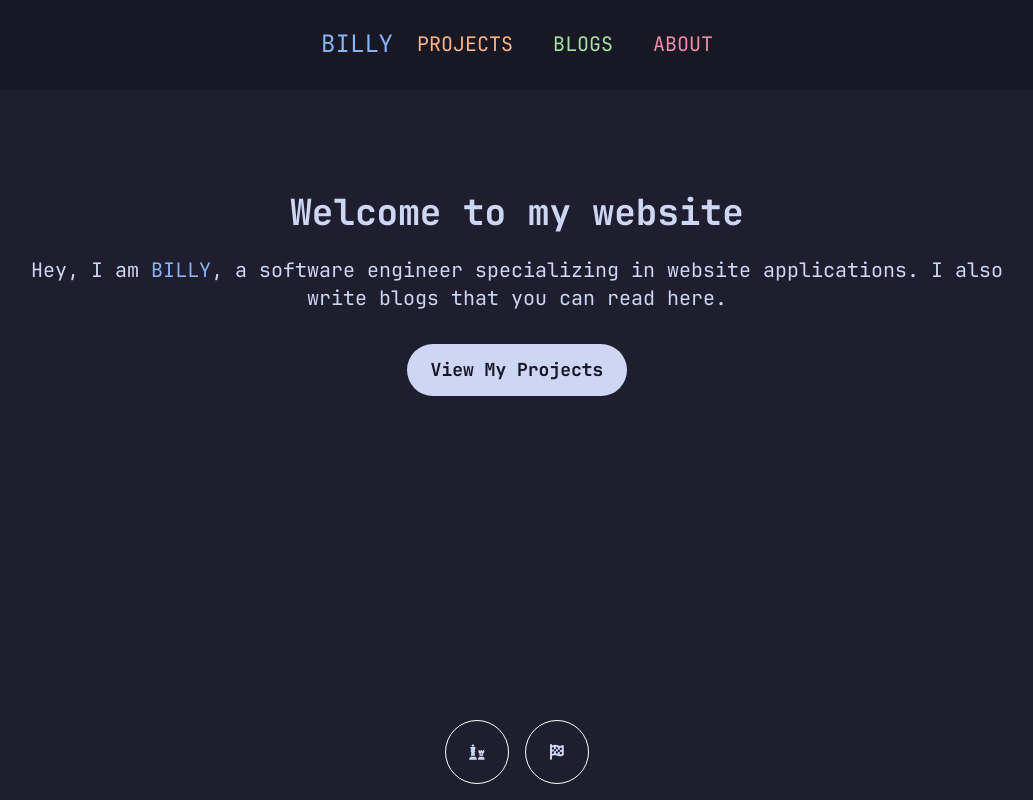
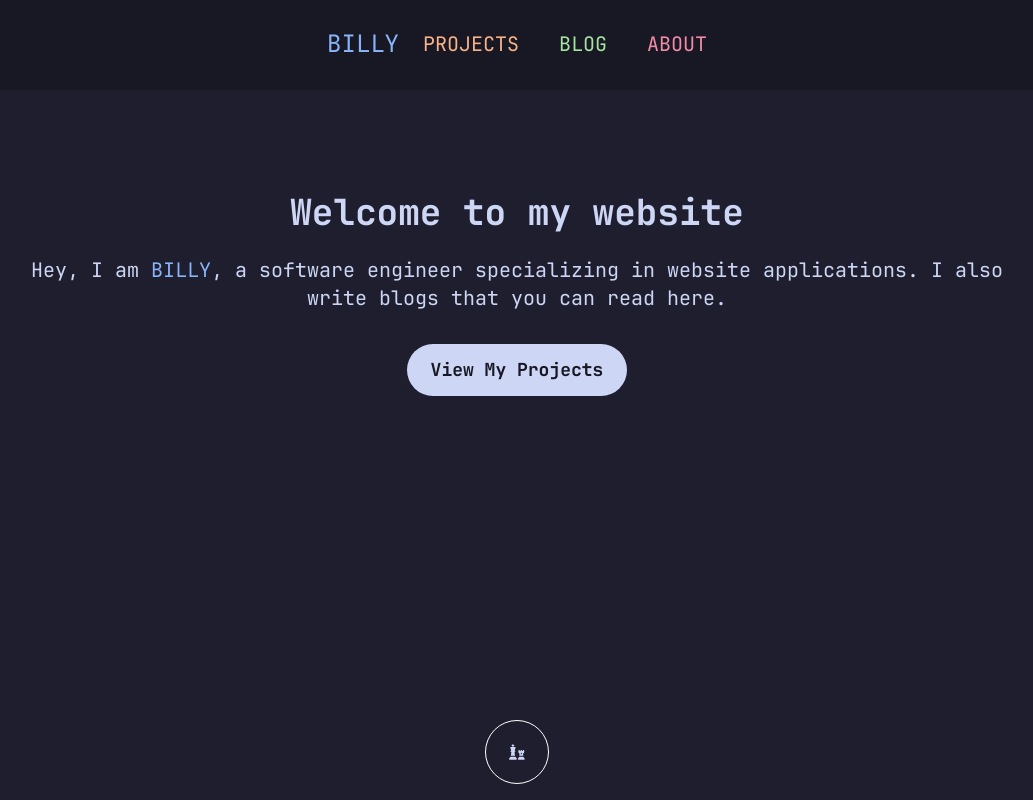
Before and after one commit to wogara/portfolio, a Next.js app: page / in a window 1280 px wide. Shown: the whole page, without its empty margins (123-1156 px from the left). Built offline with nearby package versions, Linux system fonts and the light colour scheme.

Commit message:
change blogs to blog

```diff
--- a/components/main-footer/MainFooter.tsx
+++ b/components/main-footer/MainFooter.tsx
@@ -1,4 +1,4 @@
-'use client';
+"use client";
 import { useState } from "react";
 import { FontAwesomeIcon } from "@fortawesome/react-fontawesome";
 import { faFlagCheckered, faChess } from "@fortawesome/free-solid-svg-icons";
@@ -35,12 +35,6 @@ export default function MainFooter() {
           >
             <FontAwesomeIcon icon={faChess} size="sm" />
           </button>
-          <button
-            onClick={openDraggableCheckersModal}
-            className="text-text hover:text-gray-400 p-2 border border-white h-12 w-12 md:h-16 md:w-16 md:text-lg flex items-center justify-center rounded-full"
-          >
-            <FontAwesomeIcon icon={faFlagCheckered} size="sm" />
-          </button>
         </div>
       </div>
       <DraggableModal
--- a/components/main-header/MainHeader.tsx
+++ b/components/main-header/MainHeader.tsx
@@ -46,10 +46,10 @@ export default function MainHeader() {
             </li>
             <li>
               <Link
-                href="/blogs"
-                className={`text-green text-xl hover:text-gray-400 p-3${isActive("/blogs")}`}
+                href="/blog"
+                className={`text-green text-xl hover:text-gray-400 p-3${isActive("/blog")}`}
               >
-                BLOGS
+                BLOG
               </Link>
             </li>
             <li>
```
Also changed, not shown: app/blog/[slug]/page.tsx (renamed from app/blogs/[slug]/page.tsx), app/blog/page.tsx (renamed from app/blogs/page.tsx).
